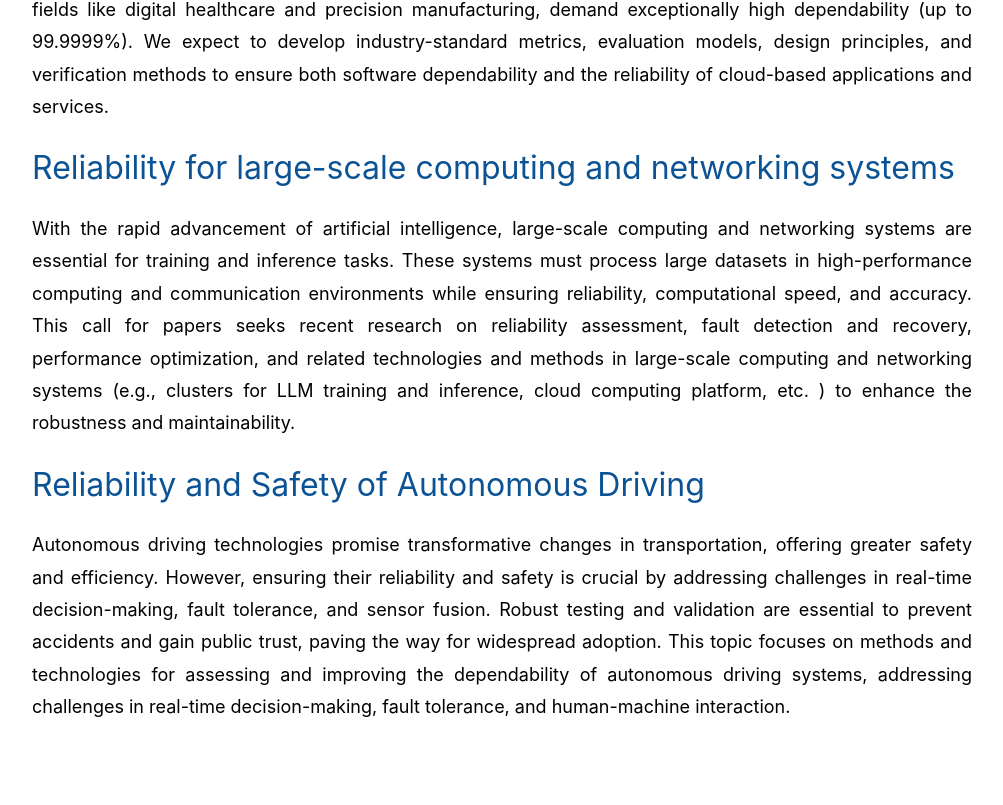
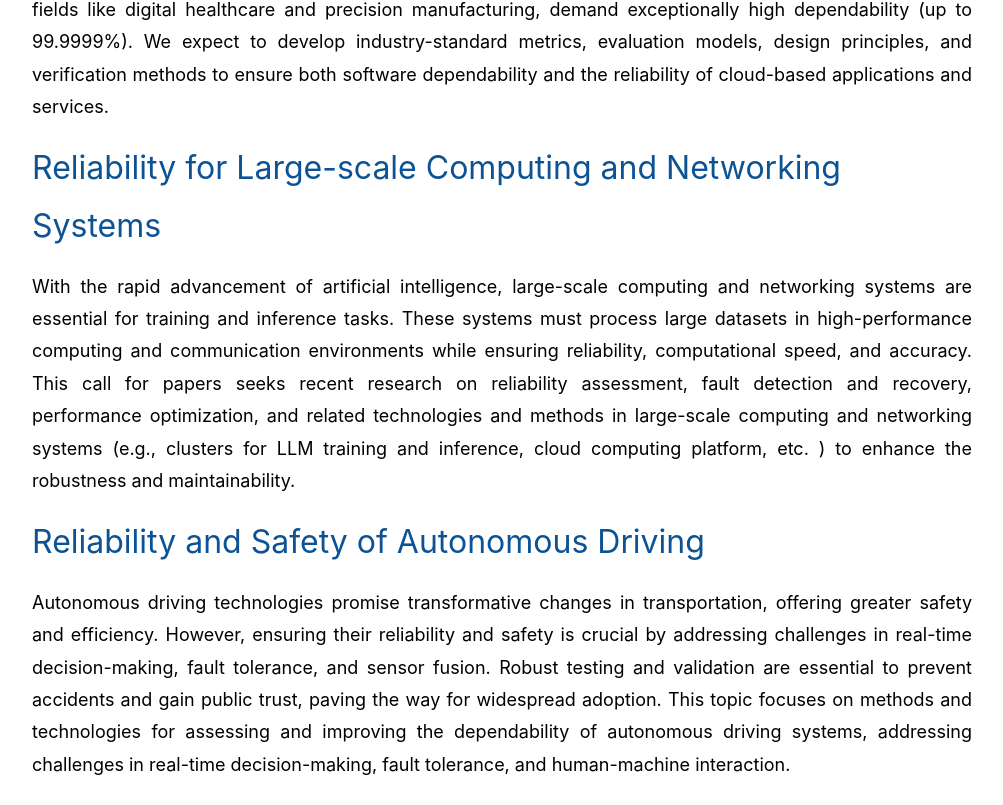
Before and after one commit to issre-wdmd/issre-wdmd.github.io, a Vue app: page /#/ in a window 1280 px wide. Shown: the part 1654-2459 px from the top of the page, without its empty margins (138-1141 px from the left). Before the commit the page ends 2402 px from the top, so only its background shows below. Built offline with nearby package versions, Linux system fonts and the light colour scheme.

Commit message:
feat: 首字母大写

```diff
--- a/src/views/HomeView.vue
+++ b/src/views/HomeView.vue
@@ -14,7 +14,7 @@
     <div class="title2 section-title">Software Dependability</div>
     <p class="pa pa-header p">As software systems scale and become more intricate, guaranteeing their dependability becomes increasingly challenging. This is further compounded in complex cloud environments where issues such as scalability, fault detection, fault tolerance, and deployment need addressing. Modern applications, especially those in critical fields like digital healthcare and precision manufacturing, demand exceptionally high dependability (up to 99.9999%). We expect to develop industry-standard metrics, evaluation models, design principles, and verification methods to ensure both software dependability and the reliability of cloud-based applications and services.</p>
 
-    <div class="title2 section-title">Reliability for large-scale computing and networking systems</div>
+    <div class="title2 section-title">Reliability for Large-scale Computing and Networking Systems</div>
     <p class="pa pa-header p">With the rapid advancement of artificial intelligence, large-scale computing and networking systems are essential for training and inference tasks. These systems must process large datasets in high-performance computing and communication environments while ensuring reliability, computational speed, and accuracy. This call for papers seeks recent research on reliability assessment, fault detection and recovery, performance optimization, and related technologies and methods in large-scale computing and networking systems (e.g., clusters for LLM training and inference, cloud computing platform, etc. ) to enhance the robustness and maintainability.</p>
 
     <div class="title2 section-title">Reliability and Safety of Autonomous Driving</div>
```
